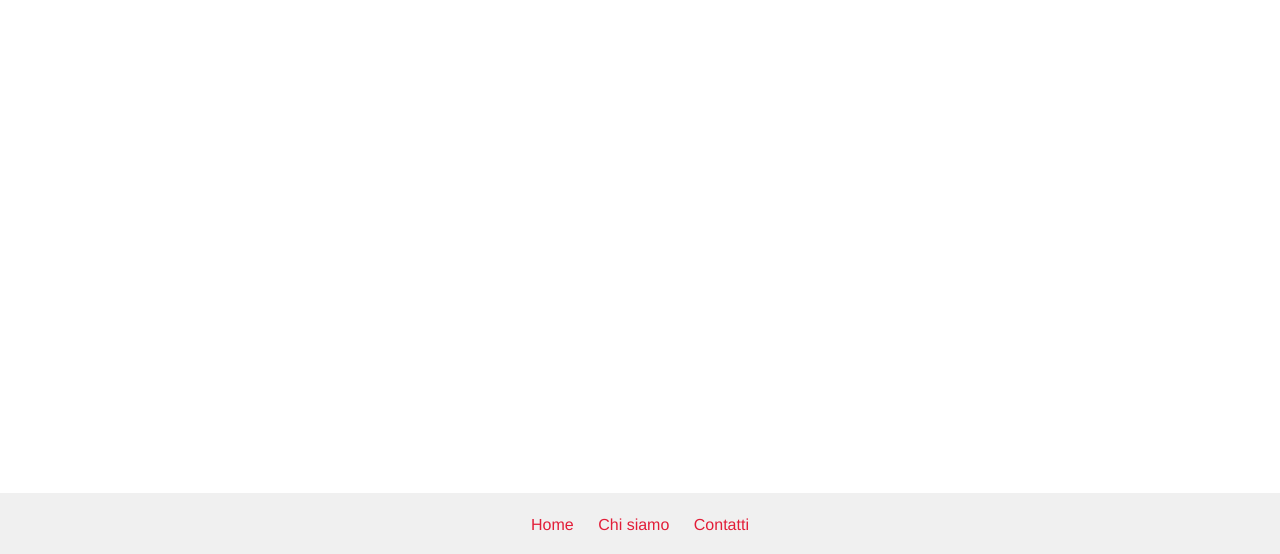
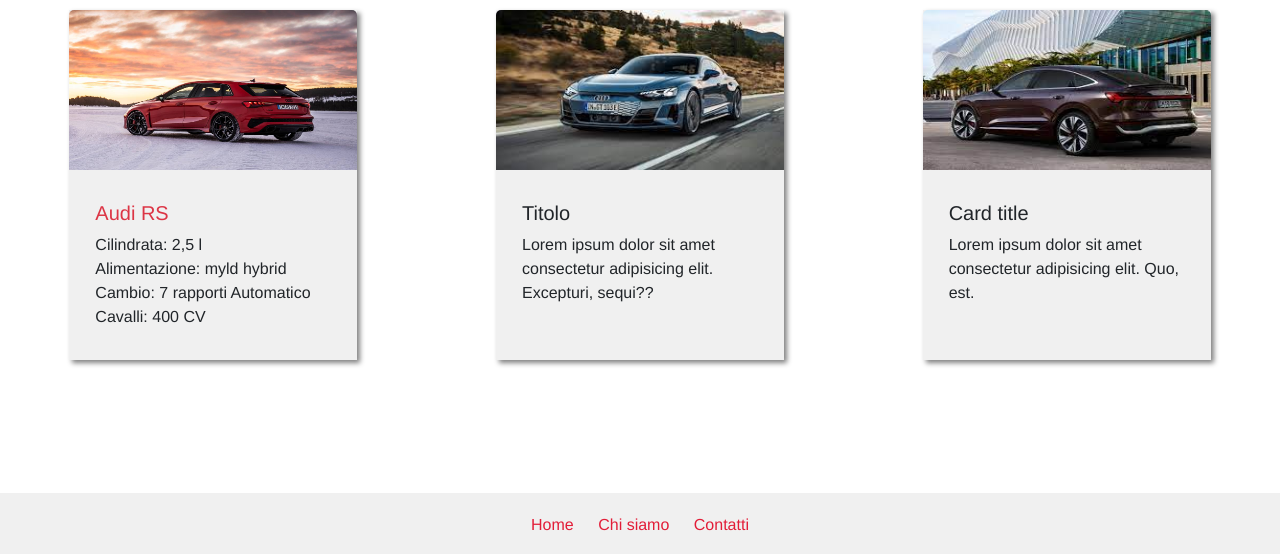
Before and after one commit to daniele-segreto/audi, a plain HTML site: page vetrina.html in a window 1280 px wide. Shown: the part 135-689 px from the top of the page. Drawn offline with nearby package versions, Linux system fonts and the light colour scheme.

Commit message:
vetrina (incompleta)

```diff
--- a/css/style.css
+++ b/css/style.css
@@ -33,23 +33,54 @@ nav {
 }
 
 /* Main */
-.home-main, .contatti-main {
-    margin-top: 33px;
+.home-main, .contatti-main, .vetrina-main {
+    margin-top: 23px;
 }
 
 /* Titoli */
 h1 {
     font-size: 30px;
+    text-decoration: underline;
+    margin-bottom: 20px;
 }
 
-/* Dimensione Immagine Home */
-.w-img-home {
+/* Bottoni */
+.btn {
+    box-shadow: 2px 2px 3px gray;
+}
+
+/* Immagine Principale Home */
+.img-home {
     width: 36%;
+    box-shadow: 3px 3px 5px gray;
 }
 
 /* Tasto Vetrina */
 .padding-tasto-vetrina {
     padding: 5px 90px;
+}
+
+/* Contenitore Cards */
+/* .contenitore-cards {
+    width: 80%;
+    border: 1px solid black;
+    background-color: #E21D38;
+} */
+
+/* Cards */
+.card {
+    background-color: #F0F0F0;
+    /* margin: 0 100px; */
+}
+
+/* Corpo delle Card */
+.card-body {
+    margin: 15px 10px;
+}
+
+/* Ombra sulle Cards */
+.shadow-card {
+    box-shadow: 3px 3px 5px grey;
 }
 
 /* Form */
@@ -60,7 +91,7 @@ form {
     align-items: center;
     flex-direction: column;
     padding: 0 63px;
-    box-shadow: 2px 2px grey;
+    box-shadow: 3px 3px 5px grey;
 }
 
 /* Contenitore di Form e Mappa */
@@ -73,6 +104,7 @@ iframe {
     margin-top: 10px;
 }
 
+/* Contenitore Form e iFrame */
 form, iframe {
     margin-left: 80px;
 }
@@ -113,6 +145,7 @@ footer div a {
     margin: 0 10px;
 }
 
+/* Logo Audu sul Footer */
 .logo-footer {
     margin-top: -15px;
     margin-left: 8px;
--- a/vetrina.html
+++ b/vetrina.html
@@ -44,8 +44,40 @@
         </nav>
 
         <!-- Main -->
-        <main>
+        <main class="vetrina-main">
             <h1 class="text-center">SCEGLI LA TUA AUTO</h1>
+            <!-- Cards -->
+            <div class="mt-4 contenitore-cards d-flex justify-content-around">
+                <!-- Card 1 -->
+                <div class="card border border-0 rounded-0 shadow-card" style="width: 18rem;">
+                    <img class="card-img-top" src="./img/rs.jpg" alt="modello-audi" height="160px">
+                    <div class="card-body">
+                        <h5 class="card-title text-danger">Audi RS</h5>
+                        <div class="card-text">
+                            Cilindrata: 2,5 l<br>
+                            Alimentazione: myld hybrid<br>
+                            Cambio: 7 rapporti Automatico<br>
+                            Cavalli: 400 CV<br>
+                        </div>
+                    </div>
+                </div>
+                <!-- Card 2 -->
+                <div class="card border border-0 rounded-0 shadow-card" style="width: 18rem;">
+                    <img class="card-img-top" src="./img/etrongt4.jpg" alt="modello-audi" height="160px">
+                    <div class="card-body">
+                        <h5 class="card-title">Titolo</h5>
+                        <p class="card-text">Lorem ipsum dolor sit amet consectetur adipisicing elit. Excepturi, sequi??</p>
+                    </div>
+                </div>
+                <!-- Card 3 -->
+                <div class="card border border-0 rounded-0 shadow-card" style="width: 18rem;">
+                    <img class="card-img-top" src="./img/q8etron.jpg" alt="modello-audi" height="160px">
+                    <div class="card-body">
+                        <h5 class="card-title">Card title</h5>
+                        <p class="card-text">Lorem ipsum dolor sit amet consectetur adipisicing elit. Quo, est.</p>
+                    </div>
+                </div>
+            </div>
         </main>
 
         <!-- Footer -->
```
Also changed, not shown: index.html (+1 -1 lines), img/q8etron.jpg (added).
